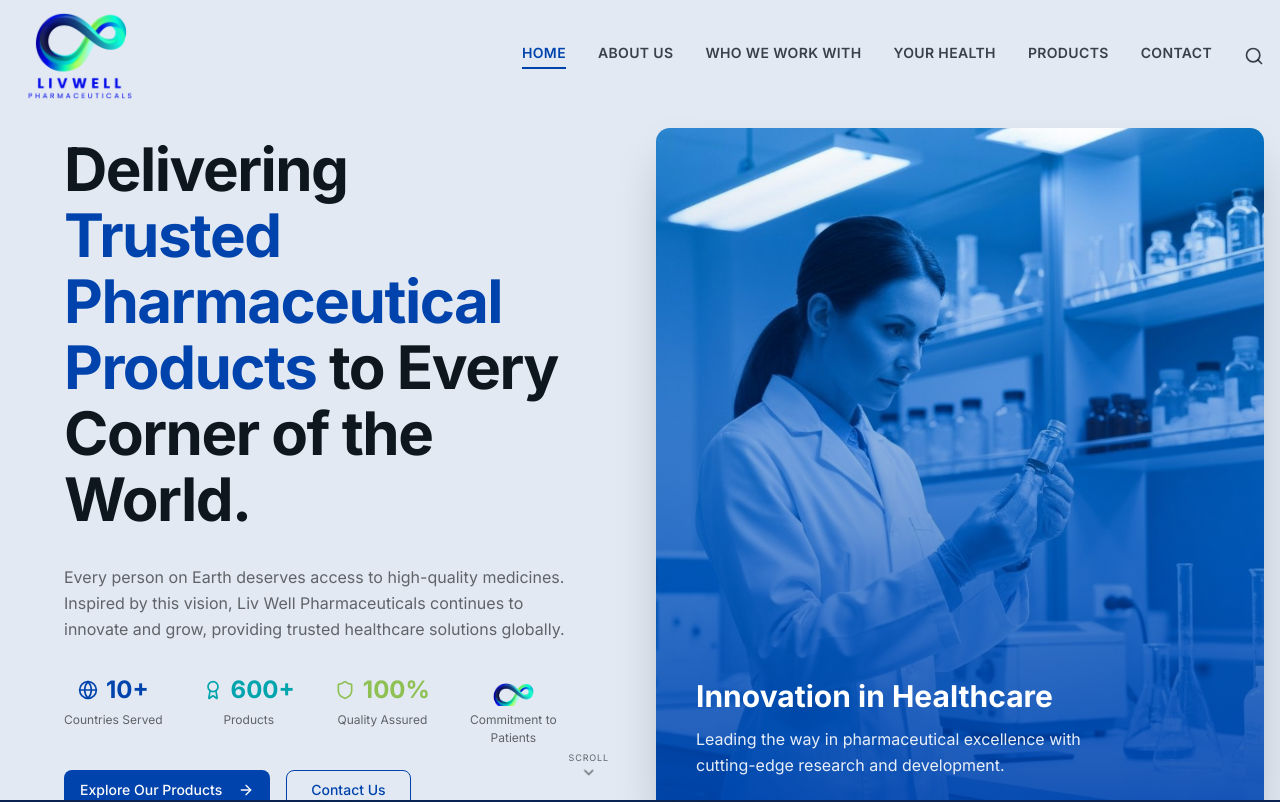
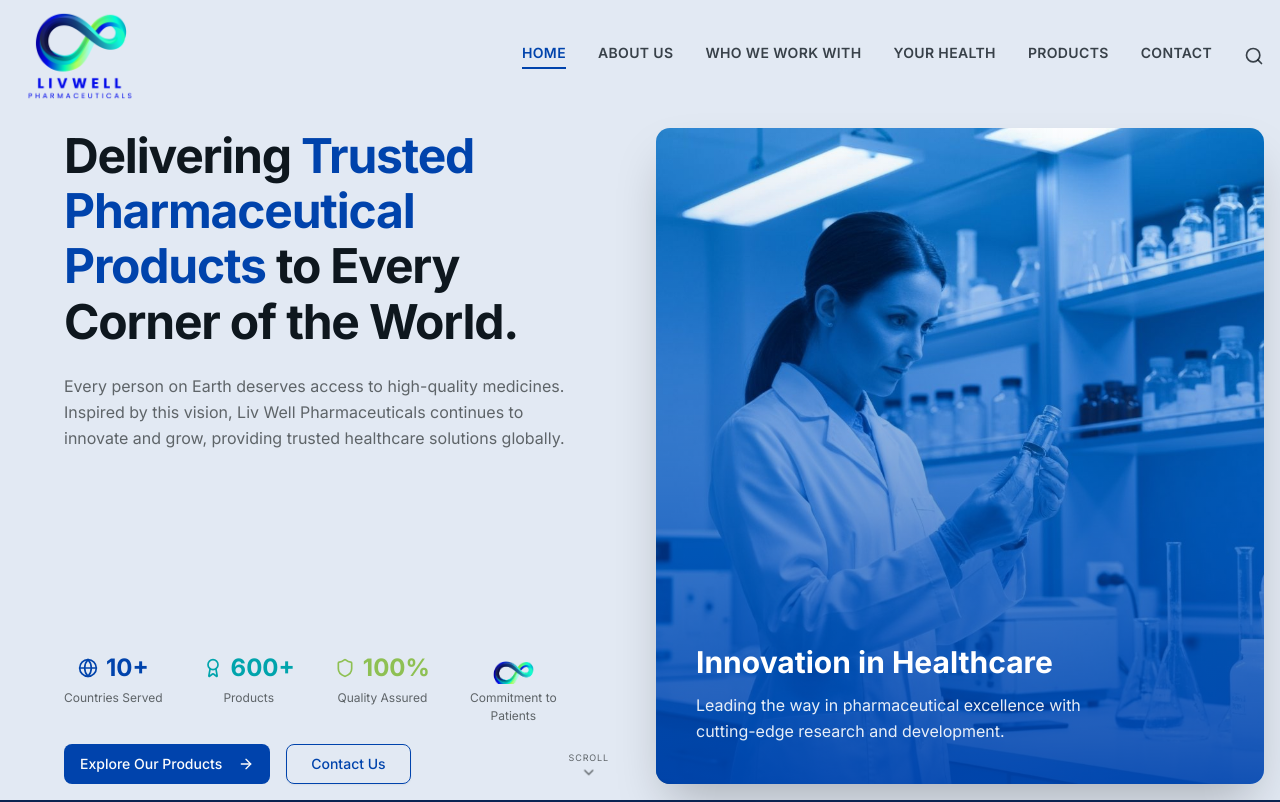
Before and after one commit to jfsilval/v0-liv-well-landing-page, a Next.js app: page / in a window 1280 px wide. Shown: the top 802 px of the page. Built offline with nearby package versions, Linux system fonts and the light colour scheme.

Commit message:
fix: adjust hero section layout for better alignment
Reduce heading font size and tighten vertical spacing for proper alignment.

```diff
--- a/components/hero-section.tsx
+++ b/components/hero-section.tsx
@@ -12,10 +12,10 @@ export function HeroSection() {
 
       <div className="relative grid lg:grid-cols-2 h-[calc(100vh-7rem)]">
         {/* Left content */}
-        <div className="flex flex-col justify-between px-8 lg:px-16 relative z-10 py-6">
+        <div className="flex flex-col justify-between px-8 lg:px-16 relative z-10 py-4">
           {/* Top: heading + paragraph */}
-          <div className="max-w-xl space-y-8">
-            <h1 className="text-5xl lg:text-6xl font-bold leading-[1.1] tracking-tight">
+          <div className="max-w-2xl space-y-6">
+            <h1 className="text-4xl lg:text-5xl font-bold leading-[1.15] tracking-tight">
               {"Delivering "}
               <span className="text-primary">Trusted Pharmaceutical Products</span>
               {" to Every Corner of the World."}
@@ -28,7 +28,7 @@ export function HeroSection() {
           </div>
 
           {/* Bottom: stats + buttons */}
-          <div className="max-w-xl space-y-6 mt-8">
+          <div className="max-w-xl space-y-5">
             {/* Stats row */}
             <div className="flex items-start gap-6 lg:gap-10">
               <div className="flex flex-col items-center text-center gap-1.5">
```
